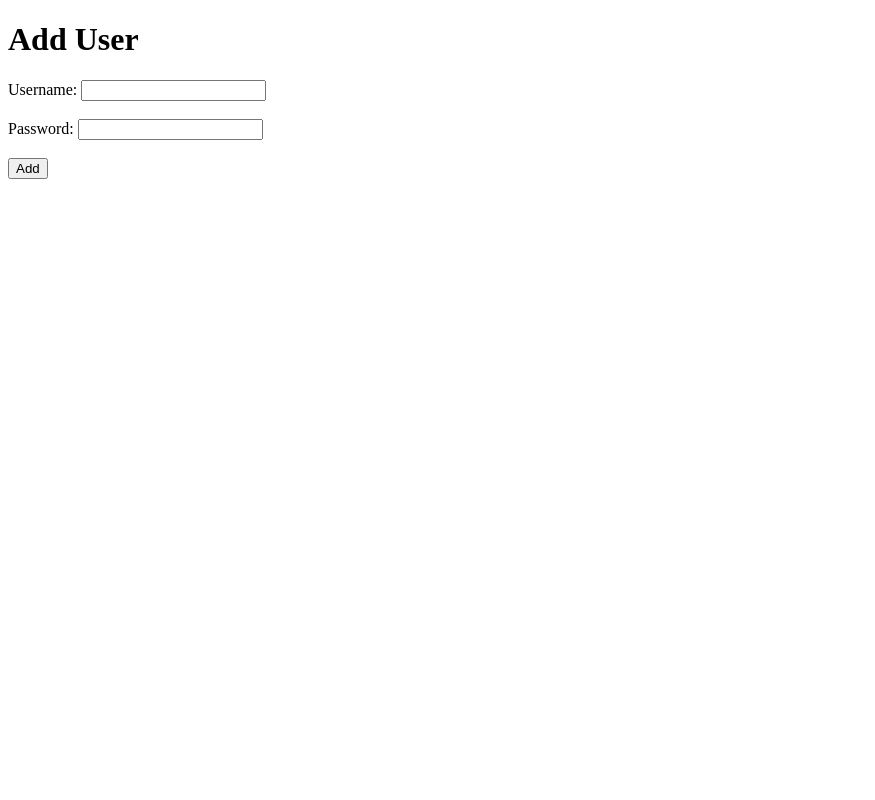
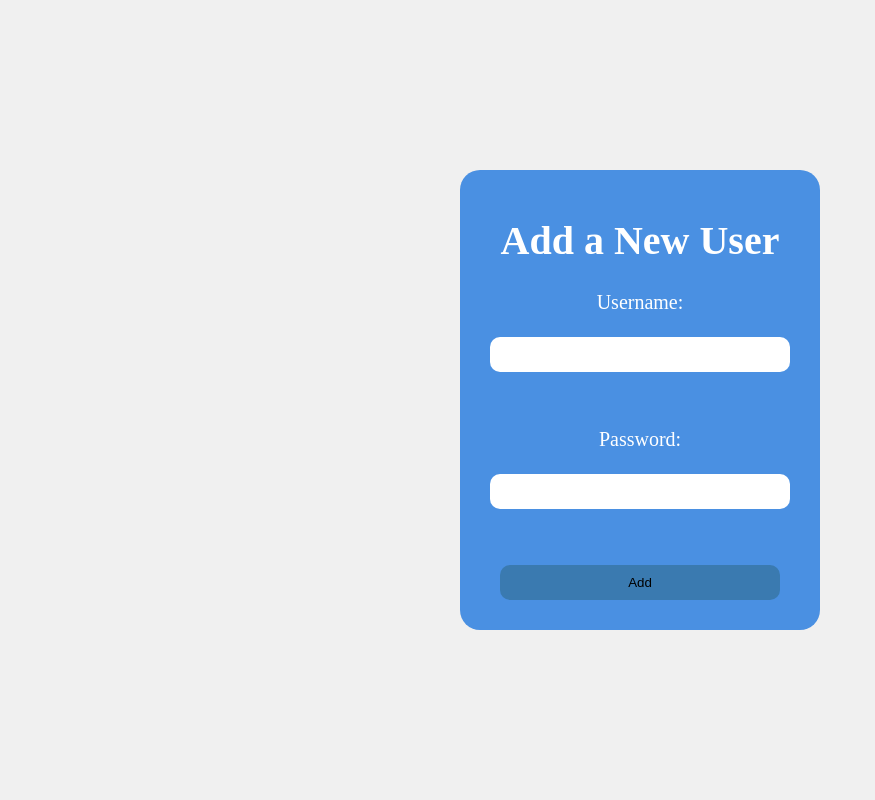
Before and after one commit to tseela-gamzo/hash, a Flask app: page / in a window 1280 px wide. Shown: the whole page, without its empty margins (0-875 px from the left). Run offline with Flask 3, Linux system fonts and the light colour scheme.

Commit message:
edited club server to look more appealing

```diff
--- a/club/app.py
+++ b/club/app.py
@@ -1,15 +1,19 @@
 # An object of Flask class is our WSGI application.
 from flask import Flask, render_template, request, redirect
 import os
+import logging
 
 # Flask constructor takes the name of current module (__name__) as argument.
 app = Flask(__name__)
+logging.basicConfig(level=logging.DEBUG)
 
 
 @app.route('/add_user', methods=['POST'])
 def add_user():
     username = request.form['username']
     password = request.form['password']
+
+    logging.debug(f'Received user with name: {username}')
 
     #
     #
@@ -35,4 +39,4 @@ def index():
 # main driver function
 if __name__ == '__main__':
     # run() method of Flask class runs the application on the local development server.
-    app.run(port=5000)
+    app.run(port=5000, debug=True)
--- a/club/templates/index.html
+++ b/club/templates/index.html
@@ -4,13 +4,67 @@
     <meta charset="UTF-8">
     <meta name="viewport" content="width=device-width, initial-scale=1.0">
     <title>Moadon Tov</title>
+    <style>
+        body {
+            display: flex;
+            justify-content: center;
+            align-items: center;
+            height: 100vh;
+            margin: 0;
+            background-color: #f0f0f0; /* Set background color of the page */
+        }
+
+        form {
+            background-color: #4a90e2; /* Adjusted shade of blue */
+            color: white; /* Text color */
+            font-size: 20px; /* Font size */
+            border: none;
+            border-radius: 20px; /* Round edges */
+            padding: 20px;
+            width: 25vw; /* Wrap size */
+            display: flex;
+            flex-direction: column;
+            align-items: center;
+        }
+
+        input[type="text"],
+        input[type="password"],
+        input[type="submit"] {
+            margin-bottom: 10px;
+            width: calc(100% - 40px); /* Adjust width for padding */
+            padding: 10px;
+            border-radius: 10px;
+            border: none;
+        }
+
+        input[type="submit"] {
+            background-color: #3a7ab0; /* Adjusted shade of blue for button */
+            cursor: pointer;
+        }
+
+        input[type="submit"]:hover {
+            background-color: #306191; /* Darker shade on hover */
+        }
+
+        input[type="text"],
+        input[type="password"] {
+            background-color: #ffffff; /* White background for text inputs */
+            color: #000000; /* Black text color for text inputs */
+        }
+
+        input[type="text"]:focus,
+        input[type="password"]:focus {
+            outline: none; /* Remove default focus outline */
+            box-shadow: 0 0 0 3px #4a90e2; /* Add custom focus style */
+        }
+    </style>
 </head>
 <body>
-    <h1>Add User</h1>
     <form method="POST" action="/add_user">
-        <label for="username">Username:</label>
+        <h1>Add a New User</h1>
+        <label for="username">Username:</label><br>
         <input type="text" id="username" name="username" required><br><br>
-        <label for="password">Password:</label>
+        <label for="password">Password:</label><br>
         <input type="password" id="password" name="password" required><br><br>
         <input type="submit" value="Add">
     </form>
```
